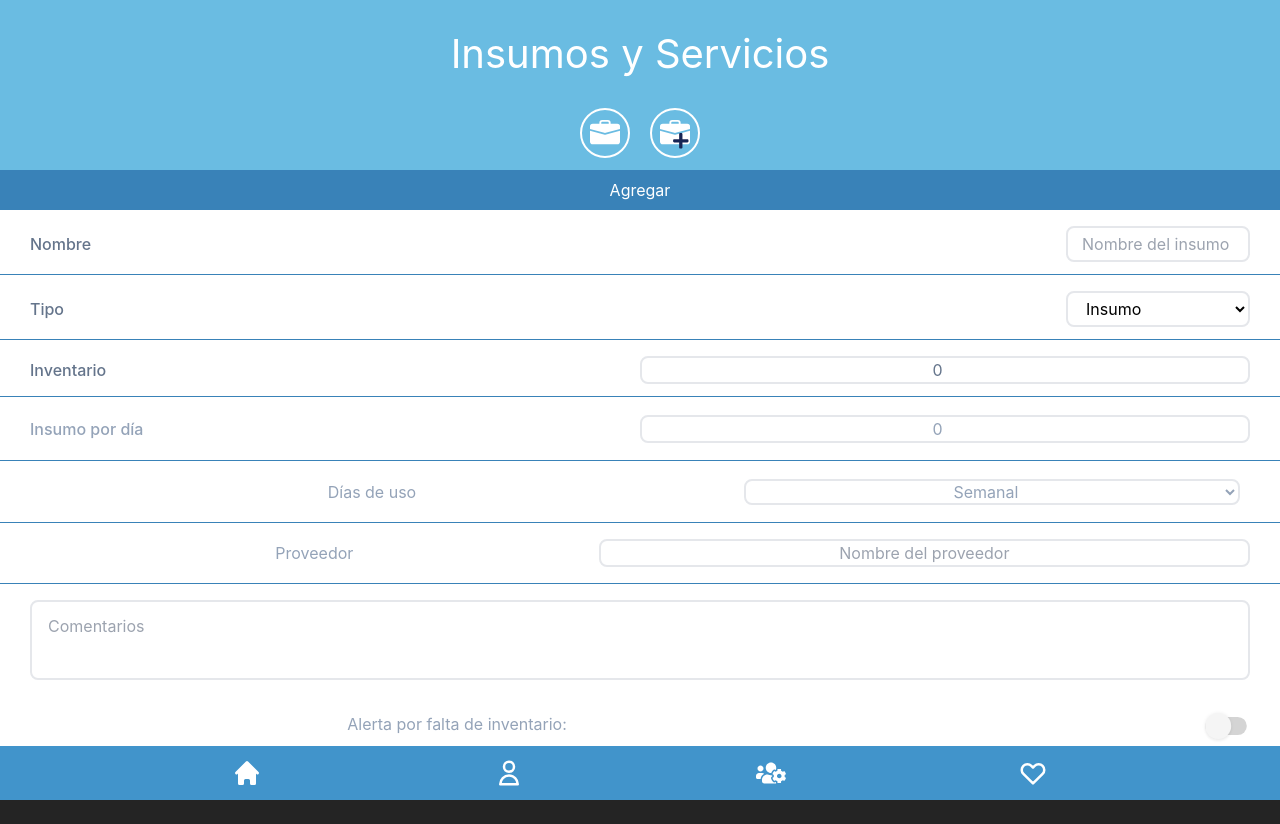
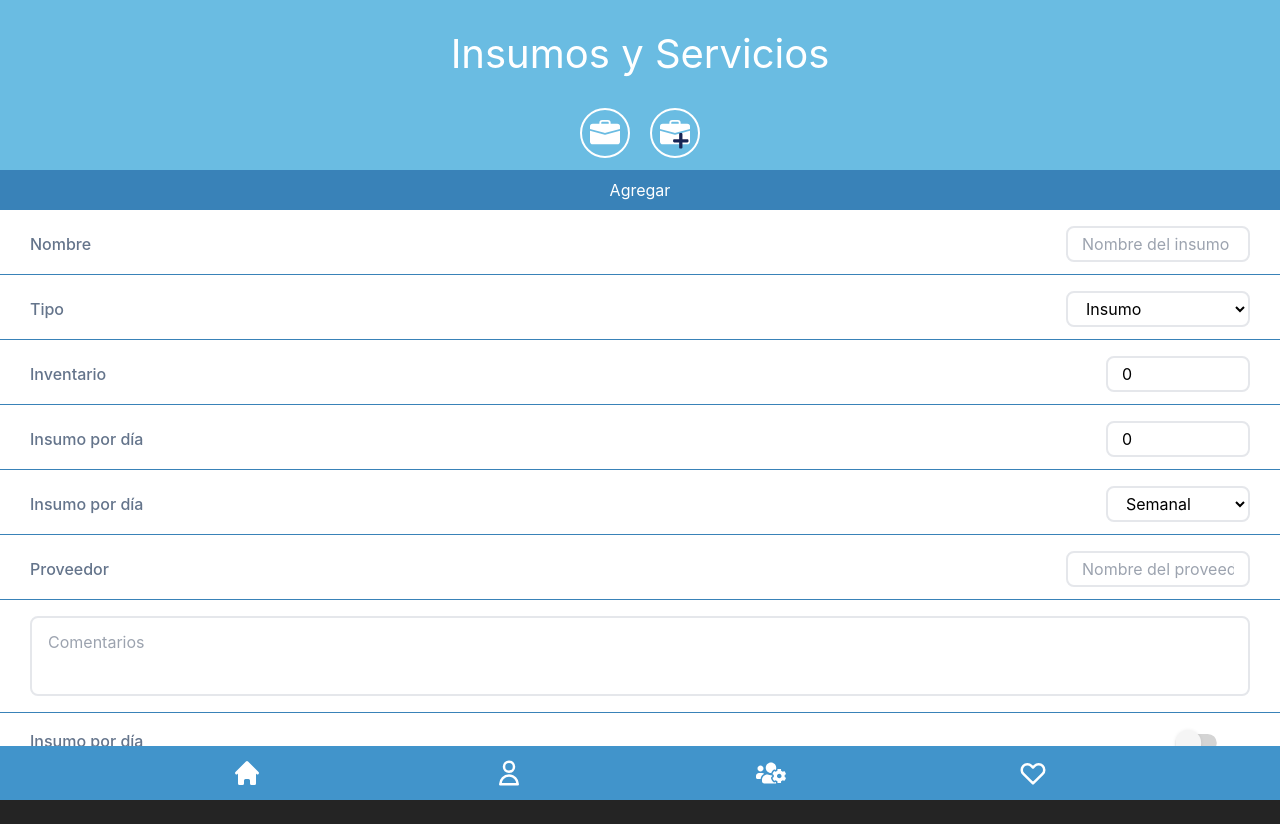
Before and after one commit to ArrascaetaFedericoIgnacio/SANVA-Proyect, a React (Vite) app in the folder client/: page /nuevoInsumo in a window 1280 px wide. Built offline with nearby package versions, Linux system fonts and the light colour scheme.

Commit message:
ready-detail

```diff
--- a/client/src/components/MedicinesList.jsx
+++ b/client/src/components/MedicinesList.jsx
@@ -4,6 +4,7 @@ import { CgPill } from "react-icons/cg"
 import { Link } from "react-router-dom"
 import AccordionList from "./AcordionLista"
 import AccordionMedic from "./AccordionMedic"
+import { FaPlus } from "react-icons/fa"
 
 const MedicinesList = () => {
 
@@ -62,8 +63,9 @@ const MedicinesList = () => {
           </div>
         </Link>
         <Link to="/DrugsForm">
-          <div className="p-2 rounded-full border-2 border-white">
+          <div className="relative p-2 rounded-full border-2 border-white">
             <CgPill className="text-3xl" />
+            <FaPlus className="absolute text-blue-950 text-[1.1rem] top-[1.4rem] right-2" />
           </div>
         </Link>
       </div>
@@ -72,7 +74,8 @@ const MedicinesList = () => {
       </h2>
       <div className="flex-1 bg-white">
       {
-        ListaMedicamentos?.map((elem, i) => (
+        ListaMedicamentos ?
+        ListaMedicamentos.map((elem, i) => (
           <AccordionMedic key={i} open={open === i}
           toggle={() => toggle(i)}
           nombre={elem.nombre}
@@ -82,6 +85,16 @@ const MedicinesList = () => {
           next={elem.next}
           />
           ))
+          : <div className="py-14 flex flex-col gap-6 justify-center items-center">
+              <p className="font-semibold text-slate-600 text-[22px]">
+                  No hay Medicamentos...
+              </p>
+              <Link to="/DrugsForm">
+                  <button className="font-medium rounded-2xl py-2 px-5 text-xl bg-[#0091cb]">
+                    Añadir Medicamentos
+                  </button>
+              </Link>
+            </div>
         }
       </div>
       <Footer />
--- a/client/src/components/NuevaToma.jsx
+++ b/client/src/components/NuevaToma.jsx
@@ -25,7 +25,7 @@ const NuevaToma = () => {
    const HandleSubmit = (values) => {
       console.log("tomas", values);
       console.log("type", JSON.parse(JSON.stringify(values)));
-      postToma(values)
+      // postToma(values)
    }
 
    const validateCamps = (values) => {
--- a/client/src/components/ServicesList.jsx
+++ b/client/src/components/ServicesList.jsx
@@ -3,6 +3,7 @@ import { Footer } from "./footer";
 import { BsBriefcaseFill } from "react-icons/bs"
 import { Link } from "react-router-dom";
 import AccordionList from "./AcordionLista";
+import { FaPlus } from "react-icons/fa";
 
 const ServicesList = () => {
 
@@ -56,8 +57,9 @@ const ServicesList = () => {
           </div>
         </Link>
         <Link to="/nuevoInsumo">
-          <div className="p-2 rounded-full border-2 border-white">
+          <div className="relative p-2 rounded-full border-2 border-white">
             <BsBriefcaseFill className="text-3xl" />
+            <FaPlus className="absolute text-blue-950 text-[1.1rem] top-[1.4rem] right-2" />
           </div>
         </Link>
       </div>
@@ -66,6 +68,7 @@ const ServicesList = () => {
       </h2>
       <div className="flex-1 bg-white">
       {
+        !ListaInsumosServicios ?
         ListaInsumosServicios?.map((elem, i) => (
           <AccordionList key={i} open={open === i}
           toggle={() => toggle(i)}
@@ -75,6 +78,16 @@ const ServicesList = () => {
           tratamiento={elem.tipo}
           />
           ))
+          : <div className="py-14 flex flex-col gap-6 justify-center items-center">
+              <p className="font-semibold text-slate-600 text-[22px]">
+                  No hay Insumos / Servicios...
+              </p>
+              <Link to="/nuevoInsumo">
+                  <button className="font-medium rounded-2xl py-2 px-5 text-xl bg-[#0091cb]">
+                    Añadir Insumos / Servicios
+                  </button>
+              </Link>
+            </div>
         }
       </div>
       <Footer />
--- a/client/src/components/SuppliesForm.jsx
+++ b/client/src/components/SuppliesForm.jsx
@@ -146,23 +146,10 @@ const SuppliesForm = () => {
                     <label className={`font-medium ${values.type === "service" ? "text-slate-300" : ""}`}>
                       Inventario
                     </label>
-                    {/* {values.type === "service" ? (
-                      <label className="font-medium text-slate-300">
-                        Inventario{" "}
-                      </label>
-                    ) : (
-                      <label className="font-medium text-slate-400">
-                        Inventario{" "}
-                      </label>
-                    )} */}
                     <input
                       disabled={values.type === "service"}
                       type="number"
-                      className={
-                        values.type === "inventario"
-                          ? "bg-white w-[50%] text-center rounded-lg outline-none border-2 focus:border-sky-600 transition duration-200"
-                          : "bg-white w-[50%] text-center rounded-lg outline-none border-2 focus:border-sky-600 transition duration-200 text-slate-3000"
-                      }
+                      className="text-black h-9 w-[9rem] rounded-lg bg-white px-3.5 outline-none border-2 focus:border-sky-600 transition duration-200"
                       placeholder="0"
                       {...field}
                     ></input>
@@ -175,31 +162,17 @@ const SuppliesForm = () => {
                 </div>
               )}
             </Field>
-
             <Field name="dailySupply" disabled={values.type === "service"}>
               {({ field, form: { touched, errors }, meta }) => (
                 <div className="border-b-[1.8px] border-[#3982b8]">
-                  <div className="w-screen bg-white text-slate-400 py-[17.5px] flex justify-between px-[30px] items-center">
+                  <div className="pt-4 pb-3 flex justify-between px-[30px] items-center">
                     <label className={`font-medium ${values.type === "service" ? "text-slate-300" : ""}`}>
                       Insumo por día
                     </label>
-                    {/* {values.type === "service" ? (
-                      <label className="w-[50%] text-slate-300">
-                        Insumo por día{" "}
-                      </label>
-                    ) : (
-                      <label className="w-[50%] text-slate-400">
-                        Insumo por día{" "}
-                      </label>
-                    )} */}
                     <input
                       disabled={values.type === "service"}
                       type="number"
-                      className={
-                        values.type === "inventario"
-                          ? "bg-white w-[50%] text-center rounded-lg outline-none border-2 focus:border-sky-600 transition duration-200"
-                          : "bg-white w-[50%] text-center rounded-lg outline-none border-2 focus:border-sky-600 transition duration-200 text-slate-3000"
-                      }
+                      className="text-black h-9 w-[9rem] rounded-lg bg-white px-3.5 outline-none border-2 focus:border-sky-600 transition duration-200"
                       placeholder="0"
                       {...field}
                     ></input>
@@ -212,24 +185,17 @@ const SuppliesForm = () => {
                 </div>
               )}
             </Field>
-
             <Field name="consumptionDays" disabled={values.type === "service"}>
               {({ field, form: { touched, errors }, meta }) => (
                 <div className="border-b-[1.8px] border-[#3982b8]">
-                  <div className="w-screen bg-white text-slate-400 py-[17.5px] flex justify-between items-center">
-                    {values.type === "service" ? (
-                      <label className="w-[60%] text-slate-300">
-                        Días de uso{" "}
-                      </label>
-                    ) : (
-                      <label className="w-[60%] text-slate-400">
-                        Días de uso{" "}
-                      </label>
-                    )}
+                  <div className="pt-4 pb-3 flex justify-between px-[30px] items-center">
+                    <label className={`font-medium ${values.type === "service" ? "text-slate-300" : ""}`}>
+                      Insumo por día
+                    </label>
                     <select
                       name="consumptionDays"
                       disabled={values.type === "service"}
-                      className="w-[40%] mr-10 bg-white text-center rounded-lg outline-none border-2 focus:border-sky-600 transition duration-200"
+                      className="text-black h-9 w-[9rem] rounded-lg bg-white px-3.5 outline-none border-2 focus:border-sky-600 transition duration-200"
                       {...field}
                     >
                       <option value="oncePerWeek">Semanal</option>
@@ -254,11 +220,11 @@ const SuppliesForm = () => {
             <Field name="supplier">
               {({ field, form: { touched, errors }, meta }) => (
                 <div className="border-b-[1.8px] border-[#3982b8]">
-                  <div className="w-screen bg-white text-slate-400 py-[16px] flex justify-between px-[30px] items-center">
-                    <label className="w-[70%]">Proveedor </label>
+                  <div className="pt-4 pb-3 flex justify-between px-[30px] items-center">
+                    <label className="font-medium">Proveedor </label>
                     <input
                       type="text"
-                      className="bg-white w-[80%] text-center rounded-lg outline-none border-2 focus:border-sky-600 transition duration-200"
+                      className="text-black h-9 w-[11.5rem] rounded-lg bg-white px-3.5 outline-none border-2 focus:border-sky-600 transition duration-200"
                       placeholder="Nombre del proveedor"
                       {...field}
                     ></input>
@@ -274,7 +240,7 @@ const SuppliesForm = () => {
 
             <Field name="comments">
               {({ field, form: { touched, errors }, meta }) => (
-                <div>
+                <div className="border-b-[1.8px] border-[#3982b8]">
                   <div className="py-4 flex justify-between px-[30px] items-center">
                     {/* <p>Comentarios</p> */}
                     <textarea
@@ -296,16 +262,10 @@ const SuppliesForm = () => {
             <Field name="lackOfInventoryAlert">
               {({ field, form: { touched, errors }, meta }) => (
                 <div className="border-b-[1.8px] border-[#3982b8]">
-                  <div className="w-screen bg-white text-slate-400 py-[16px] flex justify-between px-[30px] items-center">
-                    {values.type === "service" ? (
-                      <label className="w-[70%] text-slate-300">
-                        Alerta por falta de inventario:{" "}
-                      </label>
-                    ) : (
-                      <label className="w-[70%] text-slate-400">
-                        Alerta por falta de inventario:{" "}
-                      </label>
-                    )}
+                  <div className="h-[56px] py-3 flex justify-between pl-[30px] pr-[60px] items-center">
+                    <label className={`font-medium ${values.type === "service" ? "text-slate-300" : ""}`}>
+                      Insumo por día
+                    </label>
                     <input
                       className={checkSwitch}
                       type="checkbox"
```
Also changed, not shown: client/src/components/AllergiesList.jsx (+15 -2 lines), client/src/components/DiseasesList.jsx (+15 -3 lines).
